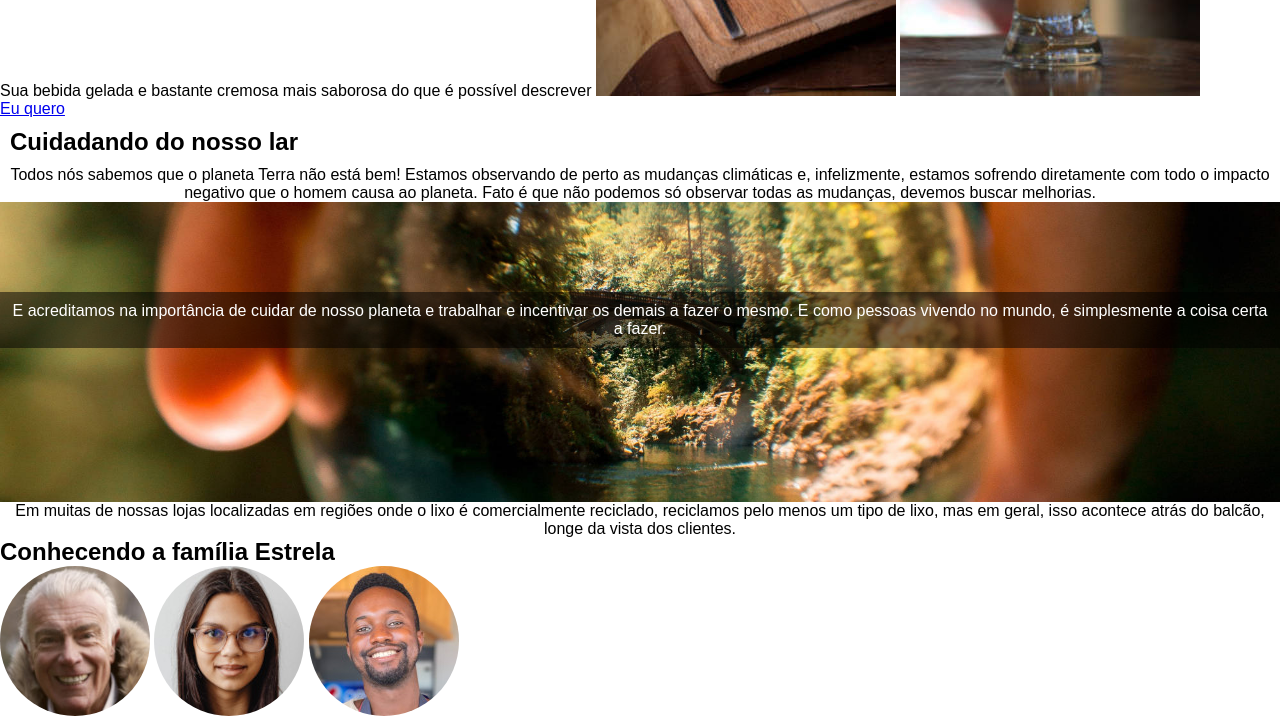
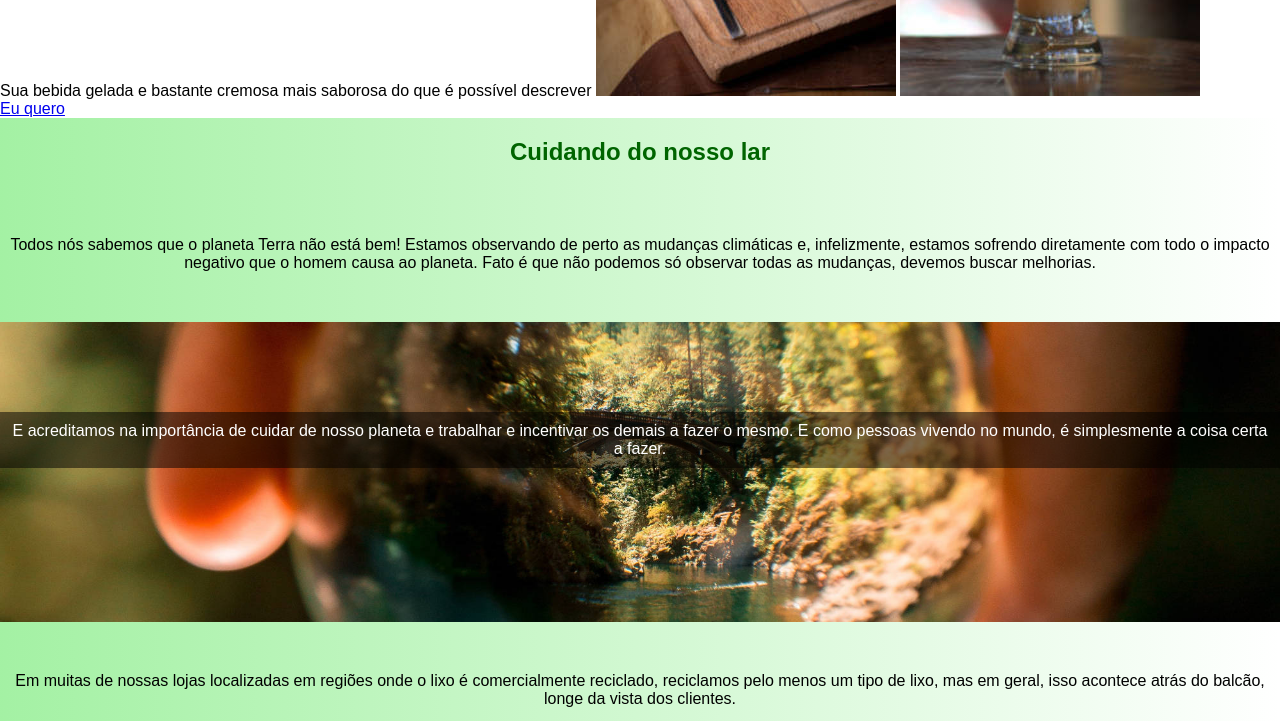
Before and after one commit to TacioSoares/projeto-pratica, a plain HTML site: page index.html in a window 1280 px wide. Shown: the part 750-1471 px from the top of the page. Drawn offline with Linux system fonts and the light colour scheme.

Commit message:
continuando

```diff
--- a/estilos/style.css
+++ b/estilos/style.css
@@ -45,10 +45,18 @@ header > menu > ul > li > a:hover {
     font-weight: bolder;
 }
 section#ambiente {
-
+    height: 750px;
+    background-image: linear-gradient(to right, rgba(144, 238, 144, 0.822), transparent);
+}
+section#ambiente > h2 {
+    color: darkgreen;
+    font-weight: bolder;
+    padding: 20px;
 }
 section#ambiente > p {
     text-align: center;
+    margin-top: 50px;
+    margin-bottom: 50px;
 }
 section > h1 {
     text-align: center;
@@ -58,6 +66,7 @@ section > h1 {
 }
 section > h2 {
     padding: 10px;
+    text-align: center;
 }
 div#natureza {
     display: inline-block;
@@ -74,6 +83,9 @@ div#natureza > p {
     text-align: center;
     padding: 10px;
 }
+footer > h2 {
+    text-align: center;
+}
 
 .logo {
     width: 25px;
--- a/index.html
+++ b/index.html
@@ -31,7 +31,7 @@
             <p><a href="#">Eu quero</a></p>
         </section>
         <section id="ambiente">
-            <h2>Cuidadando do nosso lar</h2>
+            <h2>Cuidando do nosso lar</h2>
             <p>
                 Todos nós sabemos que o planeta Terra não está bem! Estamos observando de perto as mudanças climáticas e, infelizmente, estamos sofrendo diretamente com todo o impacto negativo que o homem causa ao planeta. Fato é que não podemos só observar todas as mudanças, devemos buscar melhorias.
             </p>
```
